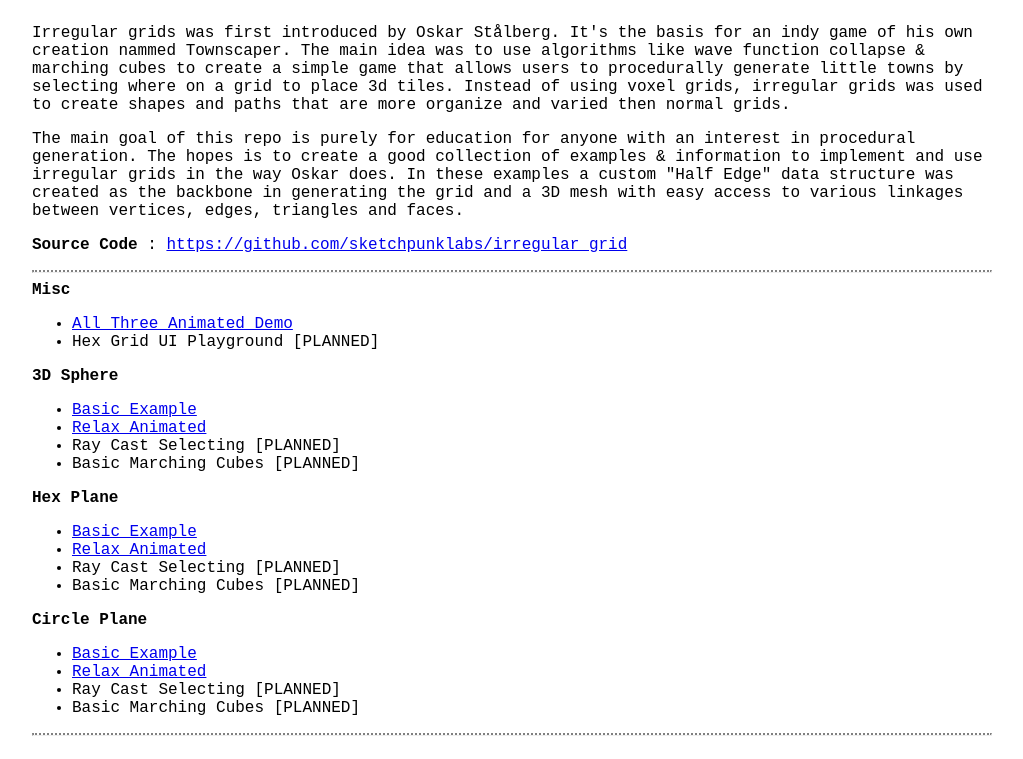
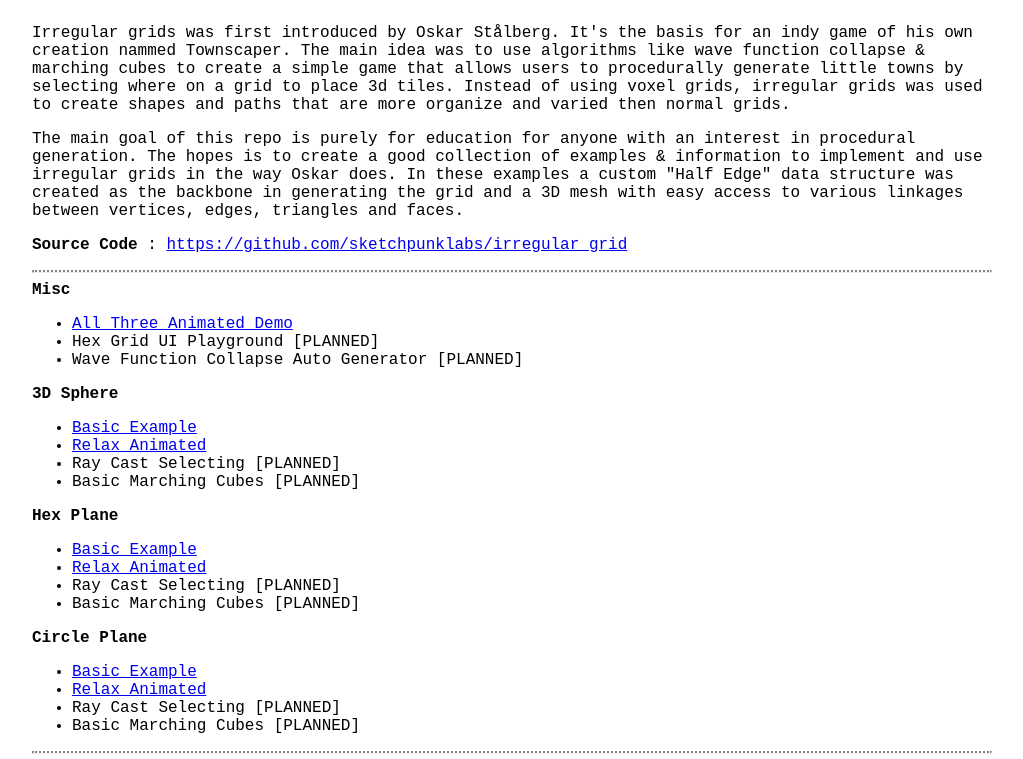
Before and after one commit to sketchpunklabs/irregular_grid, a website: page index.html in a window 1280 px wide. Shown: the top 759 px of the page, without its empty margins (128-1151 px from the left). Drawn offline with Linux system fonts and the light colour scheme.

Commit message:
Text updates

```diff
--- a/index.html
+++ b/index.html
@@ -38,6 +38,7 @@
     <ul>
         <li><a href="demo.html">All Three Animated Demo</a></li>
         <li>Hex Grid UI Playground [PLANNED]</li>
+        <li>Wave Function Collapse Auto Generator [PLANNED]</li>
     </ul>
 
     <b>3D Sphere</b>
```
Also changed, not shown: README.md.
